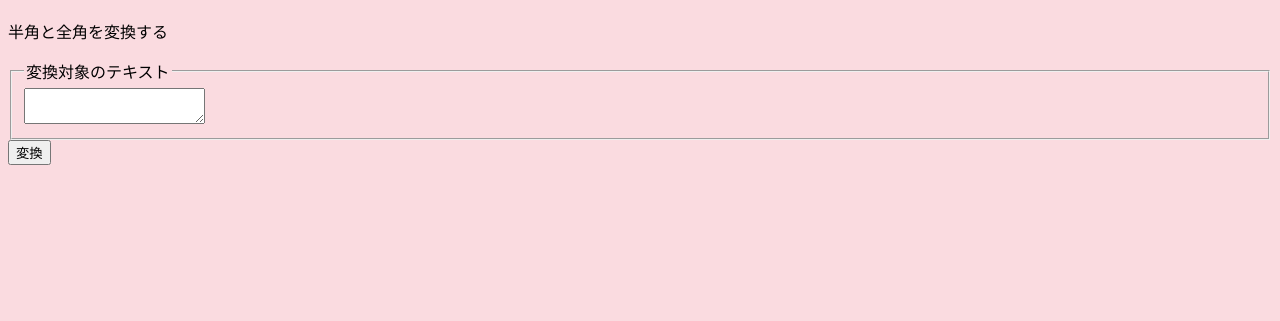
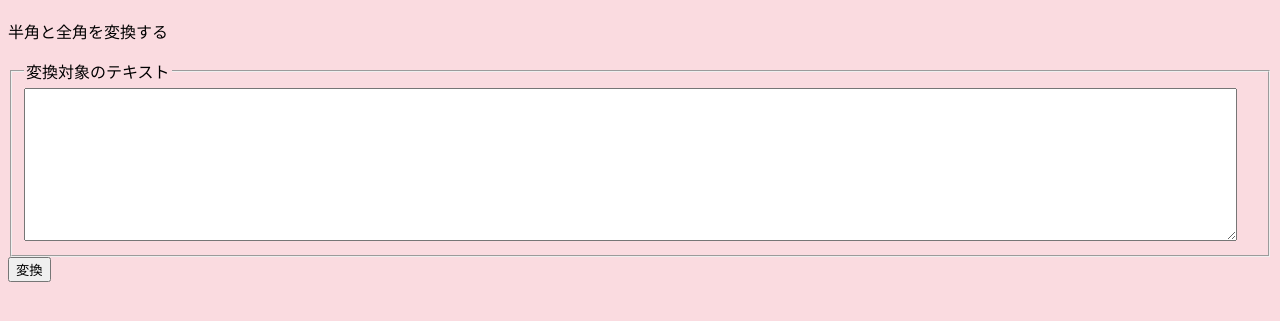
Before and after one commit to nec0cean/zen-han-pon, a plain HTML site: page index.html in a window 1280 px wide. Shown: the part 61-382 px from the top of the page. Drawn offline with Linux system fonts and the light colour scheme.

Commit message:
textareaのサイズを修正

```diff
--- a/css/style.css
+++ b/css/style.css
@@ -1,3 +1,9 @@
 body {
   background-color: #FADBE0;
 }
+
+fieldset textarea {
+  width: 98%;
+  height: 11em;
+  line-height: 1.5em;
+}
```
